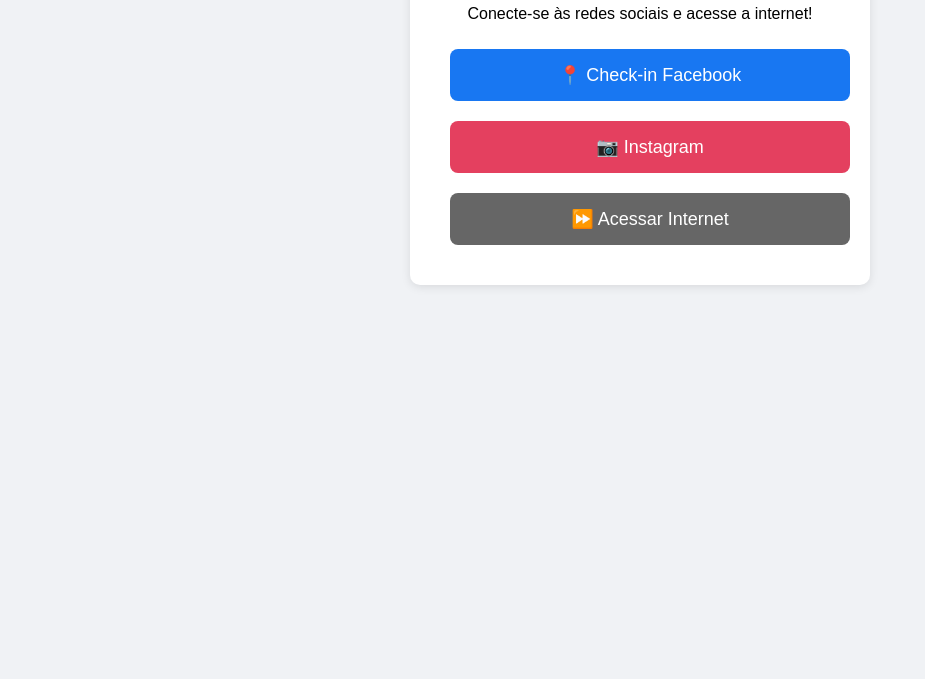
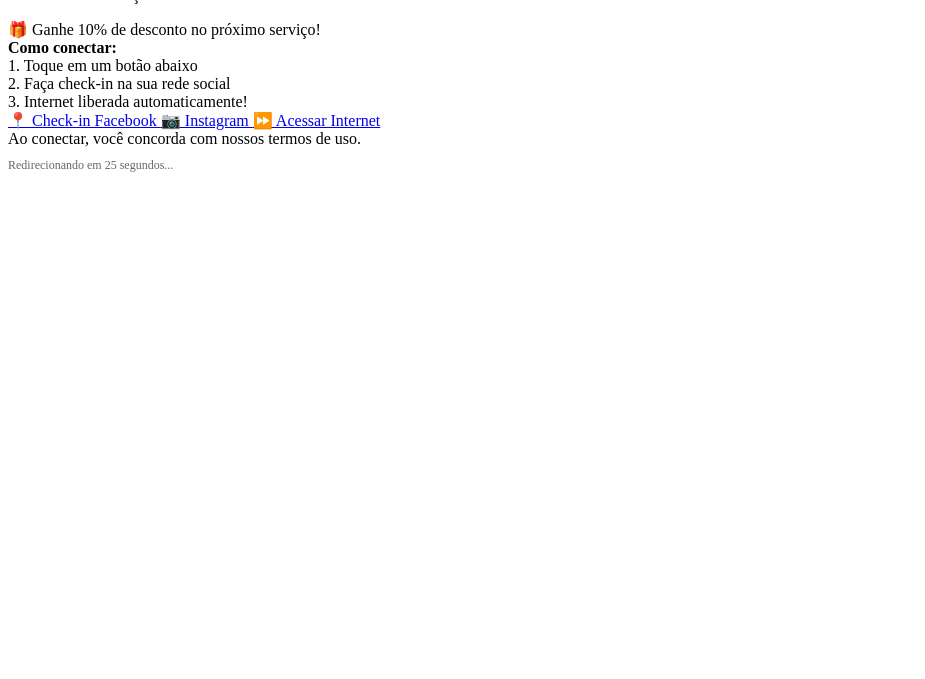
Before and after one commit to Rarth1997/WifiRequest, a plain HTML site: page index.html in a window 1280 px wide. Shown: the part 121-800 px from the top of the page, without its empty margins (0-925 px from the left). Drawn offline with Linux system fonts and the light colour scheme.

Commit message:
Update title and content for Wi-Fi page

```diff
--- a/index.html
+++ b/index.html
@@ -3,57 +3,67 @@
 <head>
     <meta charset="UTF-8">
     <meta name="viewport" content="width=device-width, initial-scale=1.0">
-    <title>Wi-Fi Gratuito</title>
+    <title>Wi-Fi Gratuito - Salão Beauty</title>
     <style>
-        body {
-            font-family: Arial, sans-serif;
-            text-align: center;
-            padding: 20px;
-            background: #f0f2f5;
-        }
-        .container {
-            background: white;
-            padding: 30px;
-            border-radius: 10px;
-            box-shadow: 0 2px 10px rgba(0,0,0,0.1);
-            max-width: 400px;
-            margin: 0 auto;
-        }
-        button {
-            background: #1877F2;
-            color: white;
-            padding: 15px 30px;
-            border: none;
-            border-radius: 8px;
-            font-size: 18px;
-            cursor: pointer;
-            margin: 10px;
-            width: 100%;
-        }
-        button.instagram {
-            background: #E4405F;
-        }
-        button.skip {
-            background: #666;
-        }
+        /* ... (o mesmo estilo que te passei anteriormente) ... */
     </style>
 </head>
 <body>
     <div class="container">
-        <h2>🌐 Wi-Fi Gratuito</h2>
-        <p>Conecte-se às redes sociais e acesse a internet!</p>
+        <div class="logo">✂️</div>
+        <h1>Salão Beauty</h1>
+        <p class="subtitle">Wi-Fi Gratuito - Faça check-in e conecte-se!</p>
 
-        <button onclick="window.location.href='https://m.facebook.com/checkin'">
+        <div class="offer">
+            🎁 Ganhe 10% de desconto no próximo serviço!
+        </div>
+
+        <div class="instructions">
+            <strong>Como conectar:</strong><br>
+            1. Toque em um botão abaixo<br>
+            2. Faça check-in na sua rede social<br>
+            3. Internet liberada automaticamente!
+        </div>
+
+        <a href="https://m.facebook.com/checkin" class="btn btn-facebook">
             📍 Check-in Facebook
-        </button>
+        </a>
 
-        <button class="instagram" onclick="window.location.href='https://instagram.com'">
+        <a href="https://instagram.com" class="btn btn-instagram">
             📷 Instagram
-        </button>
+        </a>
 
-        <button class="skip" onclick="window.location.href='https://google.com'">
+        <a href="https://google.com" class="btn btn-skip">
             ⏩ Acessar Internet
-        </button>
+        </a>
+
+        <div class="footer">
+            Ao conectar, você concorda com nossos termos de uso.
+        </div>
     </div>
+
+    <script>
+        // Redirecionamento automático após 30 segundos
+        setTimeout(function() {
+            window.location.href = 'https://google.com';
+        }, 30000);
+
+        // Contador regressivo
+        let timeLeft = 30;
+        const timerElement = document.createElement('div');
+        timerElement.style.marginTop = '10px';
+        timerElement.style.fontSize = '12px';
+        timerElement.style.color = '#666';
+        document.querySelector('.footer').appendChild(timerElement);
+
+        const timer = setInterval(function() {
+            timeLeft--;
+            timerElement.textContent = `Redirecionando em ${timeLeft} segundos...`;
+
+            if (timeLeft <= 0) {
+                clearInterval(timer);
+            }
+        }, 1000);
+    </script>
 </body>
 </html>
```
